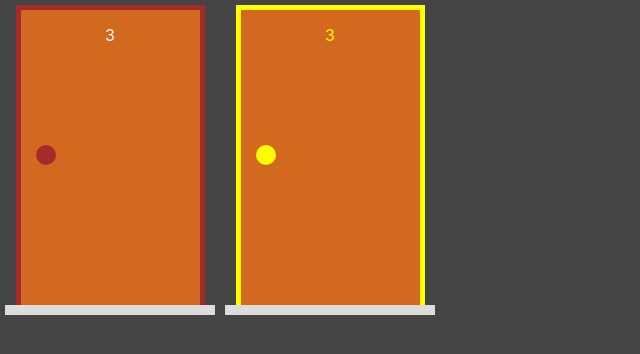
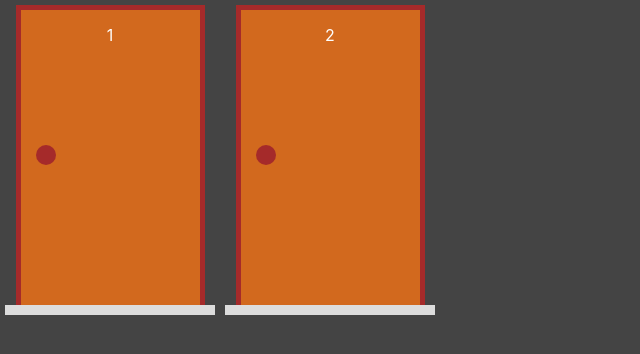
Before and after one commit to David-Pires/nextjs-doors, a Next.js app: page / in a window 1280 px wide. Shown: the top 354 px of the page, without its empty margins (0-640 px from the left). Built offline with nearby package versions, Linux system fonts and the light colour scheme.

Commit message:
Typescript configured and classes instantiated

```diff
--- a/components/Porta.jsx
+++ /dev/null
@@ -1,18 +0,0 @@
-import styles from "../styles/Porta.module.css";
-
-export default function Porta(props) {
-  const selecionada = props.selecionada ? styles.selecionada: ''
-
-  return (
-    <div className={styles.area}>
-      <div className={`${styles.frame} ${selecionada}`}>
-        <div className={styles.porta}>
-          <div className={styles.numero}>3</div>
-          <div className={styles.macaneta}></div>
-
-        </div>
-      </div>
-      <div className={styles.chao}></div>
-    </div>
-  );
-}
--- /dev/null
+++ b/components/Porta.tsx
@@ -0,0 +1,24 @@
+import styles from '../styles/Porta.module.css'
+import PortaModel from '../model/porta'
+
+interface PortaProps {
+  porta: PortaModel
+}
+
+export default function Porta(props: PortaProps) {
+  const { porta } = props
+  const selecionada = porta.selecionada ? styles.selecionada: ''
+
+  return (
+    <div className={styles.area}>
+      <div className={`${styles.frame} ${selecionada}`}>
+        <div className={styles.porta}>
+          <div className={styles.numero}>{porta.numero}</div>
+          <div className={styles.macaneta}></div>
+
+        </div>
+      </div>
+      <div className={styles.chao}></div>
+    </div>
+  )
+}
--- /dev/null
+++ b/model/porta.ts
@@ -0,0 +1,40 @@
+export default class PortaModel {
+  #numero: number
+  #temPresente: boolean
+  #selecionada: boolean
+  #aberta: boolean
+
+  constructor(numero: number,temPresente = false, selecionada = false, aberta = false) {
+      this.#numero =  numero
+      this.#temPresente = temPresente
+      this.#selecionada = selecionada
+      this.#aberta = aberta
+
+  }
+  get numero() {
+    return this.#numero
+  }
+  get temPresente() {
+    return this.#temPresente
+  }
+  get selecionada() {
+    return this.#selecionada
+  }
+  get aberta() {
+    return this.#aberta
+  }
+
+  desselecionar() {
+    const selecionada = false
+    return new PortaModel(this.numero, this.temPresente, selecionada, this.aberta)
+  }
+
+  alternarSelecao() {
+    const selecionada = !this.selecionada
+    return new PortaModel(this.numero, this.temPresente, selecionada, this.aberta)
+  }
+  abrir() {
+    const aberta = true
+    return new PortaModel(this.numero, this.temPresente, this.selecionada, aberta)
+  }
+ }
--- a/package.json
+++ b/package.json
@@ -14,7 +14,9 @@
     "react-dom": "17.0.2"
   },
   "devDependencies": {
+    "@types/react": "^17.0.39",
     "eslint": "8.9.0",
-    "eslint-config-next": "12.1.0"
+    "eslint-config-next": "12.1.0",
+    "typescript": "^4.5.5"
   }
 }
--- a/pages/index.jsx
+++ b/pages/index.jsx
@@ -1,10 +1,16 @@
-import Porta from "../components/Porta";
+import { useState } from 'react';
+import Porta from '../components/Porta.tsx'
+import PortaModel from '../model/porta.ts'
 
 export default function Home() {
+  const [p1, setP1] = useState(new PortaModel(1))
+  const [p2, setP2] = useState(new PortaModel(2))
+
   return (
     <div style={{display:"flex"}}>
-      <Porta />
-      <Porta selecionada={true}/>
-    </div>
+      <Porta porta={p1}/>
+      <Porta porta={p2}/>
+
+          </div>
   );
 }
```
Also changed, not shown: model/porta.js (deleted, +0 -40 lines), 1 other file (tests, documents, lock files or other folders).
